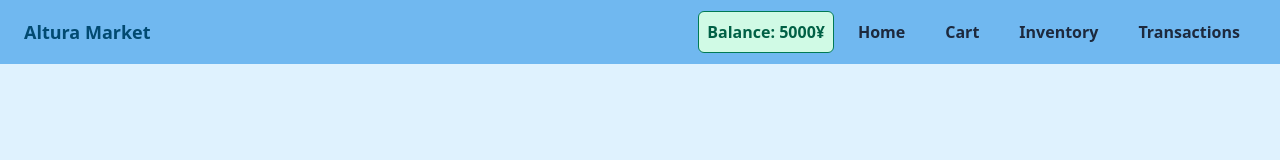
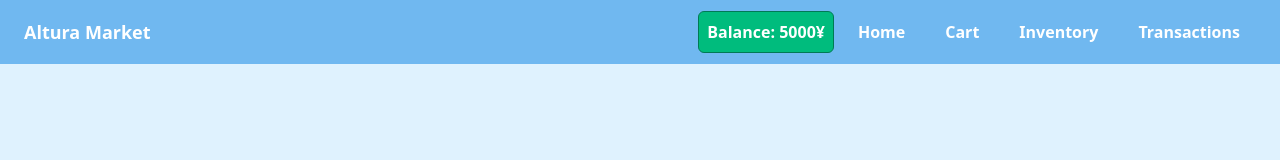
Before and after one commit to parekhr/altura-market, a Next.js app: page /cart in a window 1280 px wide. Shown: the top 160 px of the page. Built offline with nearby package versions, Linux system fonts and the light colour scheme; no server answers.

Commit message:
Make navbar text white with green balance pill

```diff
--- a/components/Navbar.tsx
+++ b/components/Navbar.tsx
@@ -8,7 +8,7 @@ import { useSearch } from "@/context/SearchContext";
 import Link from "next/link";
 
 const linkClass =
-  "flex items-center rounded-md font-bold px-2 py-2 sm:px-4 text-slate-800 transition-colors hover:bg-sky-200 hover:text-slate-900";
+  "flex items-center rounded-md font-bold px-2 py-2 sm:px-4 text-white transition-colors hover:bg-sky-200 hover:text-slate-500";
 
 export default function Navbar() {
 
@@ -24,12 +24,12 @@ export default function Navbar() {
   return (
     <nav className="bg-[#70b8f0] px-3 py-2 sm:px-6">
   <div className="flex min-h-12 items-center justify-between">
-    <Link href="/" onClick={() => { setSearch(""); closeMenu(); }} className="flex items-center text-lg font-bold text-sky-900">
+    <Link href="/" onClick={() => { setSearch(""); closeMenu(); }} className="flex items-center text-lg font-bold text-white">
       Altura Market
     </Link>
 
     <div className="flex items-center gap-2">
-      <span className="flex items-center rounded-md border border-emerald-700 bg-emerald-100 px-2 py-2 font-bold text-emerald-800">
+      <span className="flex items-center rounded-md border border-emerald-700 bg-emerald-500 px-2 py-2 font-bold text-white">
         Balance: {money}¥
       </span>
 
@@ -54,7 +54,7 @@ export default function Navbar() {
         onClick={() => setMenuOpen((open) => !open)}
         aria-label={menuOpen ? "Close menu" : "Open menu"}
         aria-expanded={menuOpen}
-        className="flex items-center justify-center rounded-md p-2 text-slate-800 transition-colors hover:bg-sky-200 sm:hidden"
+        className="flex items-center justify-center rounded-md p-2 text-white transition-colors hover:bg-sky-200 hover:text-slate-900 sm:hidden"
       >
         <svg xmlns="http://www.w3.org/2000/svg" viewBox="0 0 24 24" fill="none" stroke="currentColor" strokeWidth={2} strokeLinecap="round" className="h-6 w-6">
           {menuOpen ? (
```
